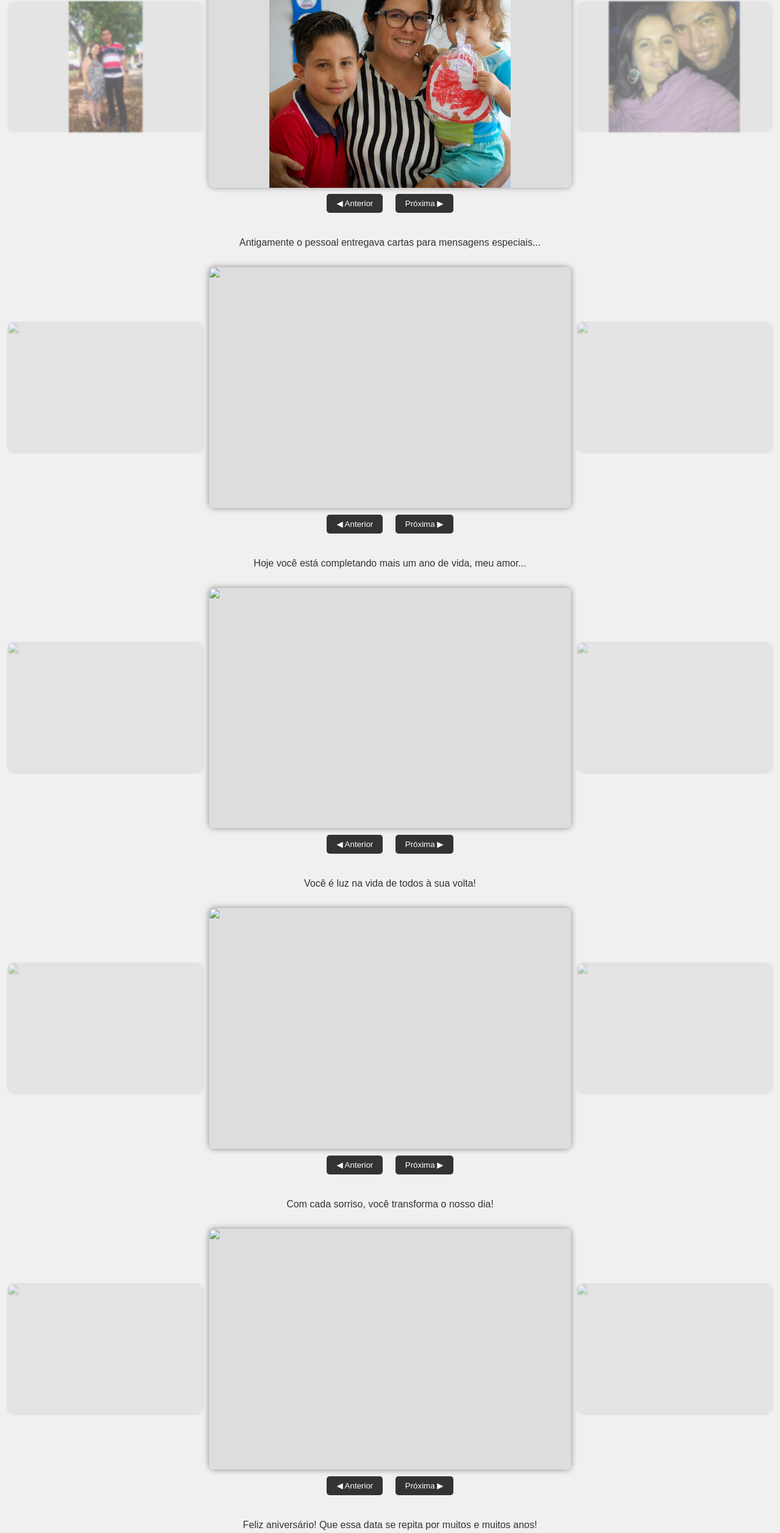
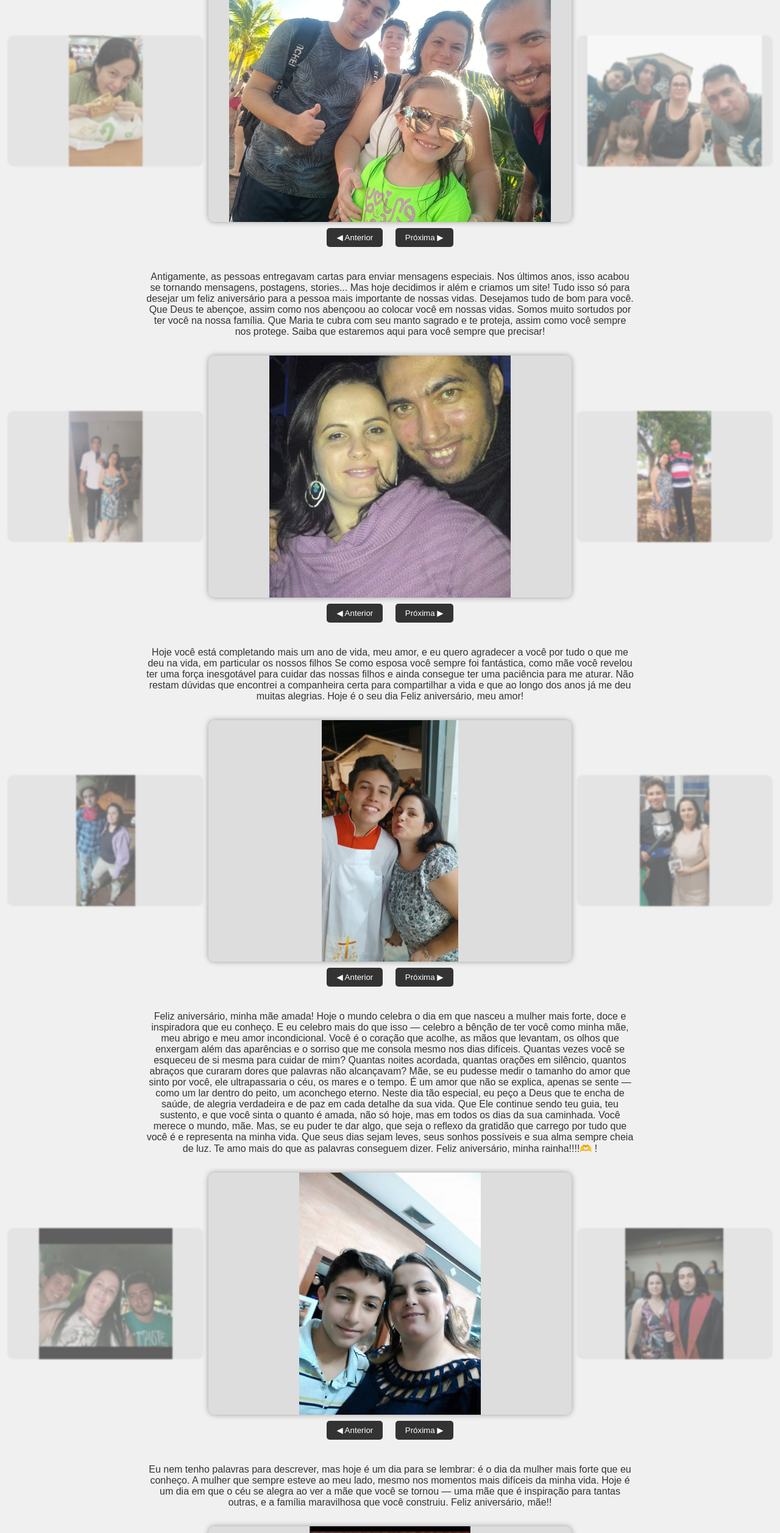
Before and after one commit to GabrielZipp/NiverMae1, a plain HTML site: page index.html in a window 1280 px wide. Shown: the part 240-2754 px from the top of the page at 61% size. Drawn offline with Linux system fonts and the light colour scheme.

Commit message:
Add files via upload

```diff
--- a/index.html
+++ b/index.html
@@ -48,24 +48,51 @@
 </div>
 
 <!-- contador --------------------------------------------------------------->
+<h2>Hoje faz</h2>
 <div id="contador">Carregando…</div>
-
+<h2>que você melhora a vida das pessoas!</h2>
 <!-- container onde JS insere carrosséis ------------------------------------>
 <div id="carrosseis"></div>
 
 <script>
 /* ---------- listas de imagens + textos ----------------------------------*/
 const carrosseis = {
-  1:{imgs:['foto1.jpg','foto2.jpg','foto3.jpg'],
-      txt:`Antigamente o pessoal entregava cartas para mensagens especiais...`},
-  2:{imgs:['foto2_1.jpg','foto2_2.jpg','foto2_3.jpg'],
-      txt:`Hoje você está completando mais um ano de vida, meu amor...`},
-  3:{imgs:['foto3_1.jpg','foto3_2.jpg','foto3_3.jpg'],
-      txt:`Você é luz na vida de todos à sua volta!`},
-  4:{imgs:['foto4_1.jpg','foto4_2.jpg','foto4_3.jpg'],
-      txt:`Com cada sorriso, você transforma o nosso dia!`},
-  5:{imgs:['foto5_1.jpg','foto5_2.jpg','foto5_3.jpg'],
-      txt:`Feliz aniversário! Que essa data se repita por muitos e muitos anos!`}
+  1:{imgs:['foto7.jpg','foto5.jpg','foto21.jpg','foto30.jpg','foto32.jpg','foto4.jpg','foto15.jpg','foto14.jpg','foto26.jpg'],
+      txt:`Antigamente, as pessoas entregavam cartas para enviar mensagens especiais. Nos últimos anos, isso acabou se tornando mensagens, postagens, stories... Mas hoje decidimos ir além e criamos um site!
+Tudo isso só para desejar um feliz aniversário para a pessoa mais importante de nossas vidas.
+
+Desejamos tudo de bom para você. Que Deus te abençoe, assim como nos abençoou ao colocar você em nossas vidas.
+Somos muito sortudos por ter você na nossa família. Que Maria te cubra com seu manto sagrado e te proteja, assim como você sempre nos protege.
+
+Saiba que estaremos aqui para você sempre que precisar!`},
+  2:{imgs:['foto2.jpg','foto3.jpg','foto11.jpg','foto22.jpg','foto27.jpg'],
+      txt:`Hoje você está completando mais um ano de vida, meu amor, e eu quero agradecer a você por tudo o que me deu na vida, em particular os nossos filhos
+
+Se como esposa você sempre foi fantástica, como mãe você revelou ter uma força inesgotável para cuidar das nossas filhos e ainda consegue ter uma paciência  para me aturar.
+
+Não restam dúvidas que encontrei a companheira certa para compartilhar a vida e que ao longo dos anos já me deu muitas alegrias.
+
+Hoje é o seu dia Feliz aniversário, meu amor!`},
+  3:{imgs:['foto23.jpg','foto18.jpg','foto28.jpg','foto20.jpg'],
+      txt:`Feliz aniversário, minha mãe amada!
+
+Hoje o mundo celebra o dia em que nasceu a mulher mais forte, doce e inspiradora que eu conheço. E eu celebro mais do que isso — celebro a bênção de ter você como minha mãe, meu abrigo e meu amor incondicional.
+
+Você é o coração que acolhe, as mãos que levantam, os olhos que enxergam além das aparências e o sorriso que me consola mesmo nos dias difíceis. Quantas vezes você se esqueceu de si mesma para cuidar de mim? Quantas noites acordada, quantas orações em silêncio, quantos abraços que curaram dores que palavras não alcançavam?
+
+Mãe, se eu pudesse medir o tamanho do amor que sinto por você, ele ultrapassaria o céu, os mares e o tempo. É um amor que não se explica, apenas se sente — como um lar dentro do peito, um aconchego eterno.
+
+Neste dia tão especial, eu peço a Deus que te encha de saúde, de alegria verdadeira e de paz em cada detalhe da sua vida. Que Ele continue sendo teu guia, teu sustento, e que você sinta o quanto é amada, não só hoje, mas em todos os dias da sua caminhada.
+
+Você merece o mundo, mãe. Mas, se eu puder te dar algo, que seja o reflexo da gratidão que carrego por tudo que você é e representa na minha vida. Que seus dias sejam leves, seus sonhos possíveis e sua alma sempre cheia de luz.
+
+Te amo mais do que as palavras conseguem dizer.
+Feliz aniversário, minha rainha!!!!🫶
+!`},
+  4:{imgs:['foto8.jpg','foto25.jpg','foto13.jpg','foto33.jpg'],
+      txt: 'Eu nem tenho palavras para descrever, mas hoje é um dia para se lembrar: é o dia da mulher mais forte que eu conheço. A mulher que sempre esteve ao meu lado, mesmo nos momentos mais difíceis da minha vida. Hoje é um dia em que o céu se alegra ao ver a mãe que você se tornou — uma mãe que é inspiração para tantas outras, e a família maravilhosa que você construiu. Feliz aniversário, mãe!!'},
+  5:{imgs:['foto31.jpg','foto15.jpg','foto13.jpg','foto1.jpg'],
+      txt:`Mãe, você está sempre presente em meus pensamentos e bem perto do meu coração. Te amo mamãe, feliz aniversário`}
 };
 
 /* ---------- estado de cada carrossel ------------------------------------*/
```
